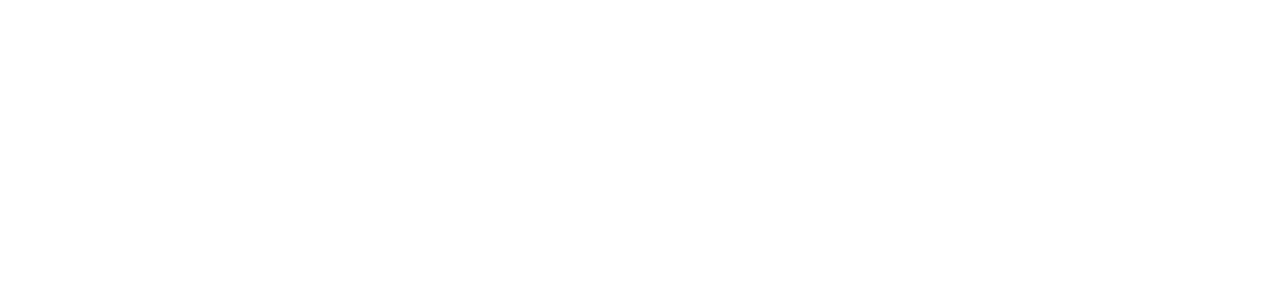
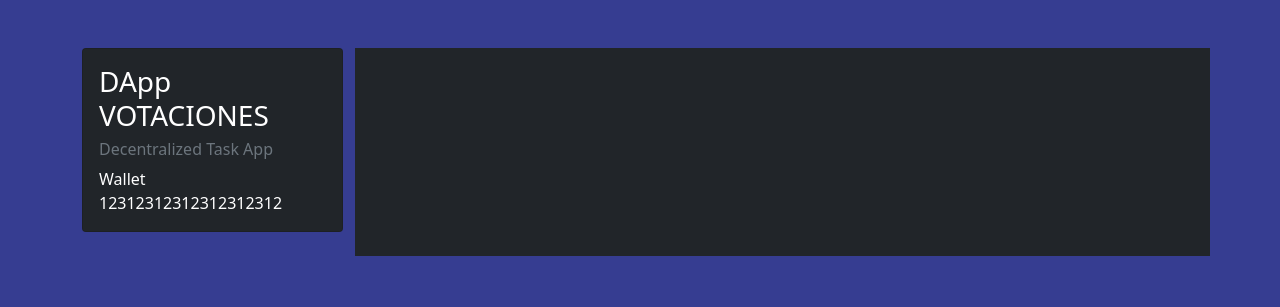
Before and after one commit to ImOnlyYisus/DApp-Votaciones, a website: page client/index.html in a window 1280 px wide. Drawn offline with nearby package versions, Linux system fonts and the light colour scheme.

Commit message:
Inicio del frontend

```diff
--- a/client/index.html
+++ b/client/index.html
@@ -6,10 +6,29 @@
     <meta http-equiv="X-UA-Compatible" content="IE=edge">
     <meta name="viewport" content="width=device-width, initial-scale=1.0">
     <title>Votacion BlockChain</title>
+    <!-- BOOTSTRAP -->
+    <link rel="stylesheet" href="/libs/bootstrap/dist/css/bootstrap.min.css">
+    <!-- MAIN CSS -->
+    <link rel="stylesheet" href="./main.css">
 </head>
 
 <body>
+    <div class="container py-5">
+        <div class="row">
+            <div class="col-3">
+                <div class="card card-body mb-4 bg-dark">
+                    <h1 class="h3">DApp VOTACIONES</h1>
+                    <h6 class="text-muted">Decentralized Task App</h6>
 
+                    <span>Wallet</span>
+                    <span>12312312312312312312</span>
+                </div>
+            </div>
+            <div class="col-9 bg-dark">
+
+            </div>
+        </div>
+    </div>
 </body>
 
 </html>
--- a/client/main.css
+++ b/client/main.css
@@ -0,0 +1,14 @@
+:root {
+    --azul-morado: #363D91;
+    --azul: #3C4CFA;
+    --dorado: #b5af69;
+}
+
+body {
+    background-color: var(--azul-morado);
+    color: white;
+}
+
+.material-icons {
+    color: black;
+}
```
